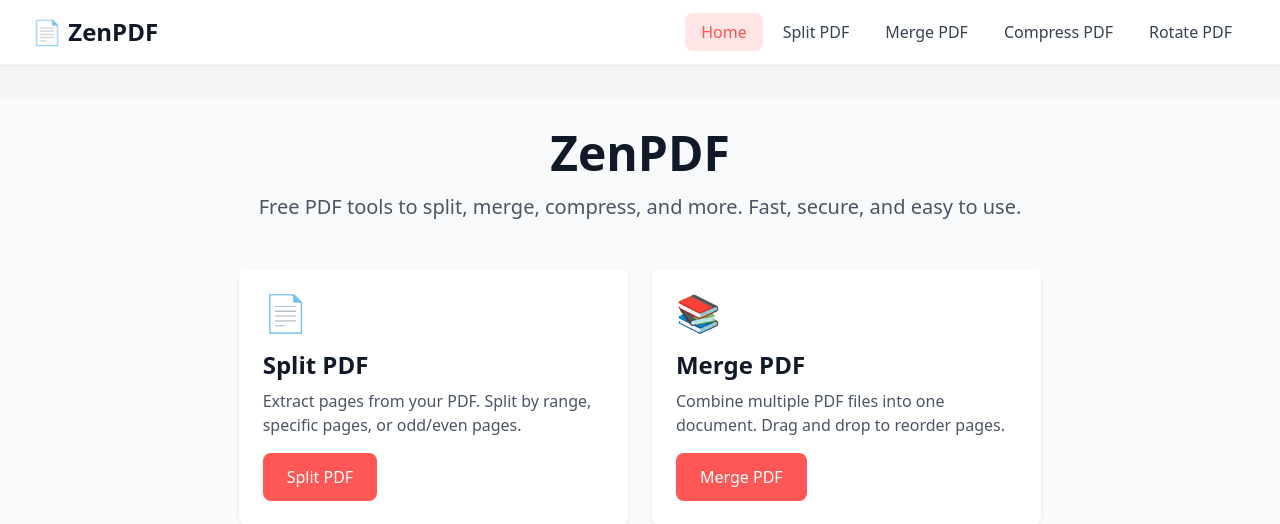
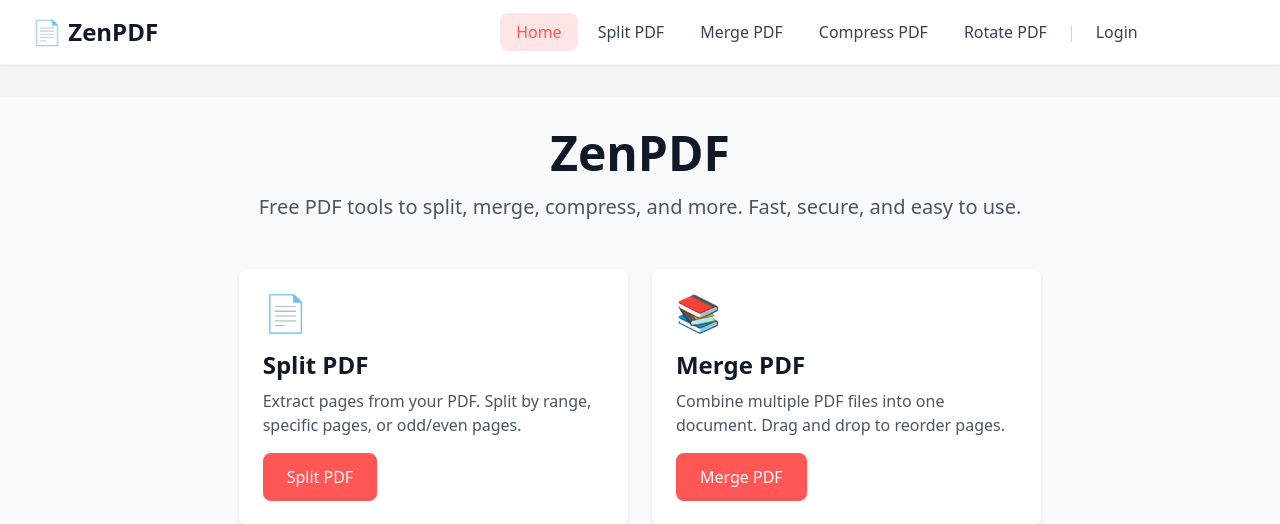
Before and after one commit to zfermi/Zenpdf, a Flask app: page / in a window 1280 px wide. Shown: the top 524 px of the page. Run offline with Flask 3, Linux system fonts and the light colour scheme.

Commit message:
Add authentication navigation links to home page
- Add Login/Sign Up buttons for unauthenticated users
- Add Dashboard/Logout links for authenticated users
- Include authentication links in both desktop and mobile navigation
- Add visual separator between tools and auth links

🤖 Generated with [Claude Code](https://claude.com/claude-code)

Co-Authored-By: Claude <noreply@anthropic.com>

```diff
--- a/templates/index.html
+++ b/templates/index.html
@@ -13,12 +13,20 @@
         <div class="max-w-7xl mx-auto px-4 sm:px-6 lg:px-8">
             <div class="flex justify-between items-center h-16">
                 <a href="{{ url_for('home') }}" class="text-2xl font-bold text-gray-900 no-underline">📄 ZenPDF</a>
-                <ul class="hidden md:flex space-x-1">
+                <ul class="hidden md:flex space-x-1 items-center">
                     <li><a href="{{ url_for('home') }}" class="px-4 py-2 rounded-lg bg-primary-light text-primary font-medium no-underline">Home</a></li>
                     <li><a href="{{ url_for('split_pdf') }}" class="px-4 py-2 rounded-lg text-gray-700 hover:bg-gray-100 transition-colors no-underline">Split PDF</a></li>
                     <li><a href="{{ url_for('merge_pdf') }}" class="px-4 py-2 rounded-lg text-gray-700 hover:bg-gray-100 transition-colors no-underline">Merge PDF</a></li>
                     <li><a href="{{ url_for('compress_pdf') }}" class="px-4 py-2 rounded-lg text-gray-700 hover:bg-gray-100 transition-colors no-underline">Compress PDF</a></li>
                     <li><a href="{{ url_for('rotate_pdf') }}" class="px-4 py-2 rounded-lg text-gray-700 hover:bg-gray-100 transition-colors no-underline">Rotate PDF</a></li>
+                    <li><span class="text-gray-300 px-2">|</span></li>
+                    {% if current_user.is_authenticated %}
+                        <li><a href="{{ url_for('dashboard') }}" class="px-4 py-2 rounded-lg text-gray-700 hover:bg-gray-100 transition-colors no-underline">Dashboard</a></li>
+                        <li><a href="{{ url_for('auth.logout') }}" class="px-4 py-2 rounded-lg text-gray-700 hover:bg-gray-100 transition-colors no-underline">Logout</a></li>
+                    {% else %}
+                        <li><a href="{{ url_for('auth.login') }}" class="px-4 py-2 rounded-lg text-gray-700 hover:bg-gray-100 transition-colors no-underline">Login</a></li>
+                        <li><a href="{{ url_for('auth.register') }}" class="px-4 py-2 rounded-lg bg-blue-600 text-white hover:bg-blue-700 transition-colors no-underline">Sign Up</a></li>
+                    {% endif %}
                 </ul>
                 <button id="nav-toggle" class="md:hidden flex flex-col gap-1.5 p-2">
                     <span class="w-6 h-0.5 bg-gray-600 transition-all"></span>
@@ -32,7 +40,15 @@
                 <a href="{{ url_for('split_pdf') }}" class="block px-4 py-2 rounded-lg text-gray-700 hover:bg-gray-100 transition-colors no-underline mb-1">Split PDF</a>
                 <a href="{{ url_for('merge_pdf') }}" class="block px-4 py-2 rounded-lg text-gray-700 hover:bg-gray-100 transition-colors no-underline mb-1">Merge PDF</a>
                 <a href="{{ url_for('compress_pdf') }}" class="block px-4 py-2 rounded-lg text-gray-700 hover:bg-gray-100 transition-colors no-underline mb-1">Compress PDF</a>
-                <a href="{{ url_for('rotate_pdf') }}" class="block px-4 py-2 rounded-lg text-gray-700 hover:bg-gray-100 transition-colors no-underline">Rotate PDF</a>
+                <a href="{{ url_for('rotate_pdf') }}" class="block px-4 py-2 rounded-lg text-gray-700 hover:bg-gray-100 transition-colors no-underline mb-1">Rotate PDF</a>
+                <div class="border-t border-gray-200 my-2"></div>
+                {% if current_user.is_authenticated %}
+                    <a href="{{ url_for('dashboard') }}" class="block px-4 py-2 rounded-lg text-gray-700 hover:bg-gray-100 transition-colors no-underline mb-1">Dashboard</a>
+                    <a href="{{ url_for('auth.logout') }}" class="block px-4 py-2 rounded-lg text-gray-700 hover:bg-gray-100 transition-colors no-underline">Logout</a>
+                {% else %}
+                    <a href="{{ url_for('auth.login') }}" class="block px-4 py-2 rounded-lg text-gray-700 hover:bg-gray-100 transition-colors no-underline mb-1">Login</a>
+                    <a href="{{ url_for('auth.register') }}" class="block px-4 py-2 rounded-lg bg-blue-600 text-white hover:bg-blue-700 transition-colors no-underline">Sign Up</a>
+                {% endif %}
             </div>
         </div>
     </nav>
```
